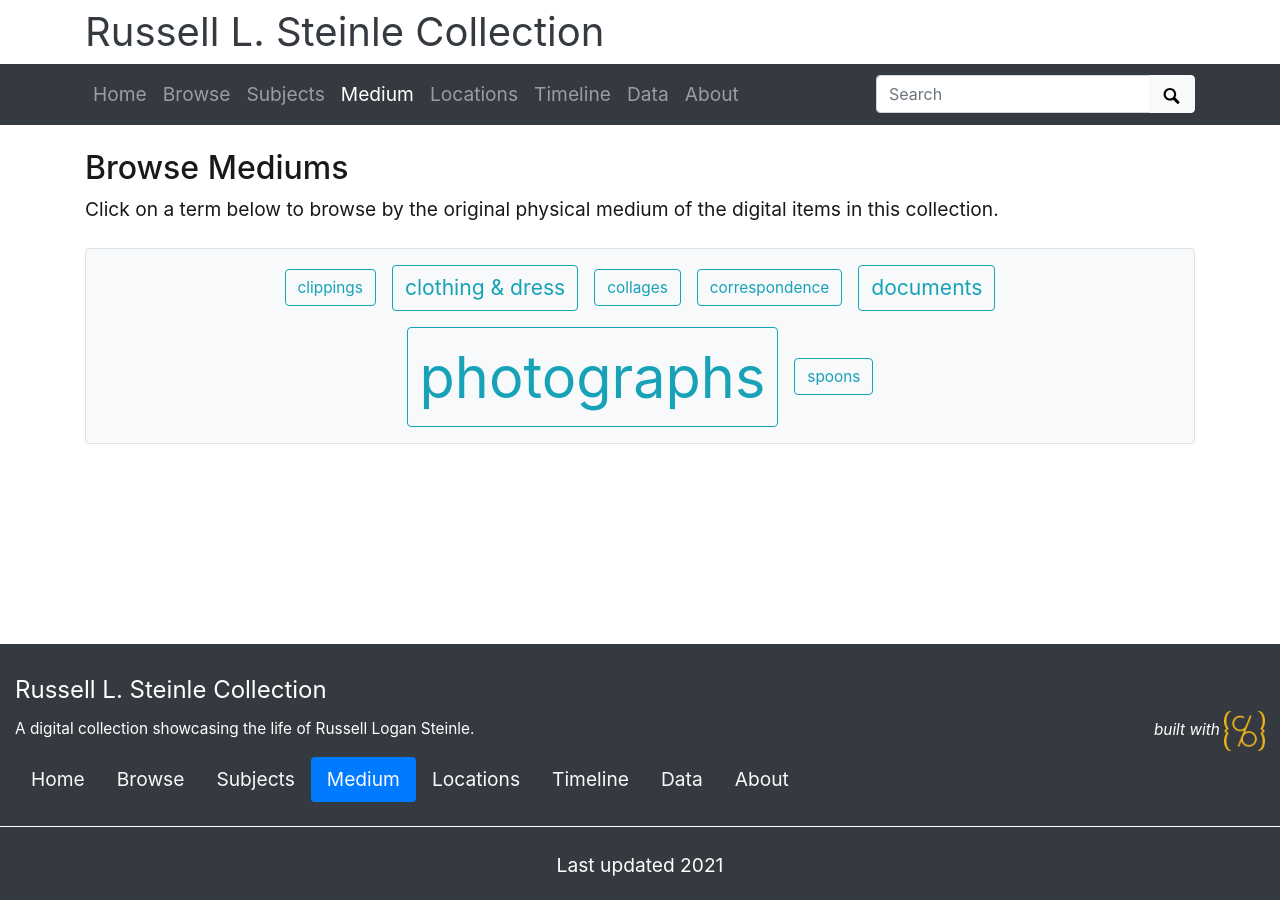
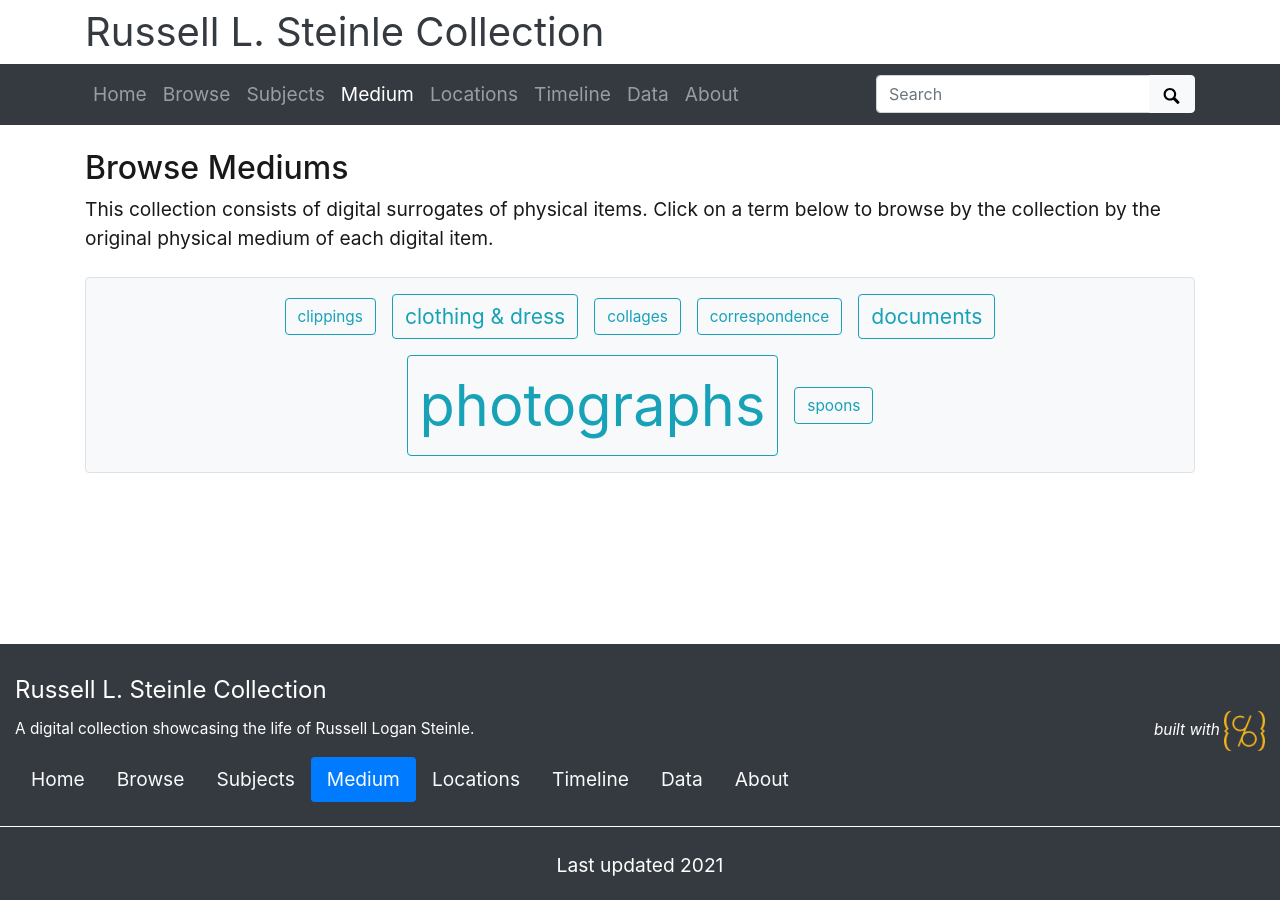
Before and after one commit to mialsteinle/russell-logan-steinle, a Jekyll site: the page built from pages/medium.md, in a window 1280 px wide. Built offline with Jekyll 4.4.1, drawn with Linux system fonts in a browser that asks for light colours.

Commit message:
Update medium.md

```diff
--- a/pages/medium.md
+++ b/pages/medium.md
@@ -10,4 +10,4 @@ cloud-fields: site.data.theme.medium-fields
 
 ## Browse Mediums
 
-Click on a term below to browse by the original physical medium of the digital items in this collection.
+This collection consists of digital surrogates of physical items. Click on a term below to browse by the collection by the original physical medium of each digital item.
```
